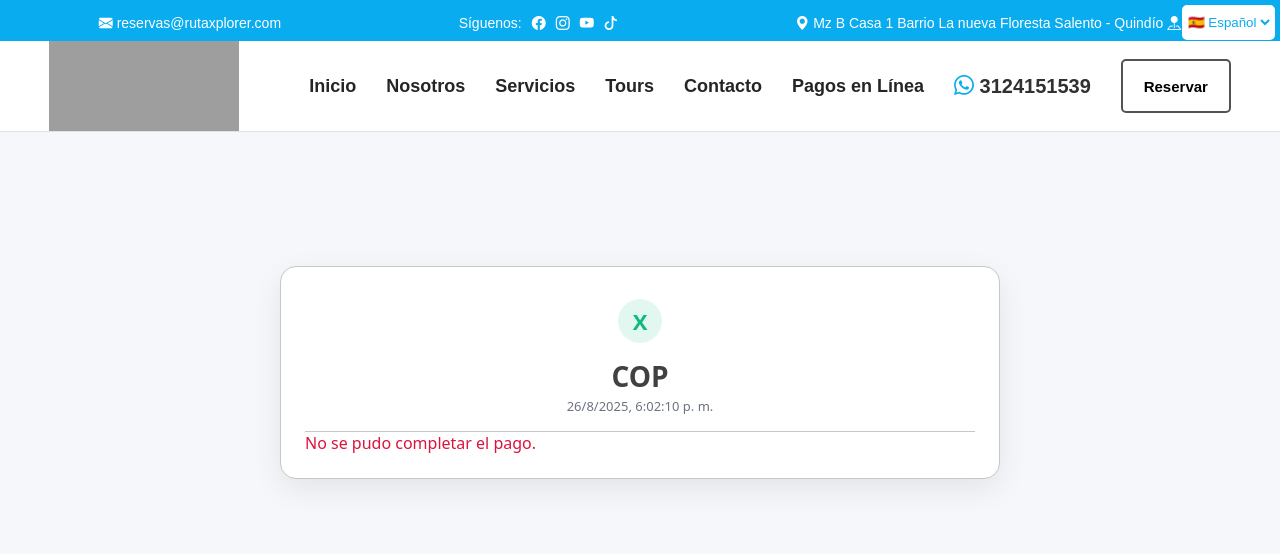
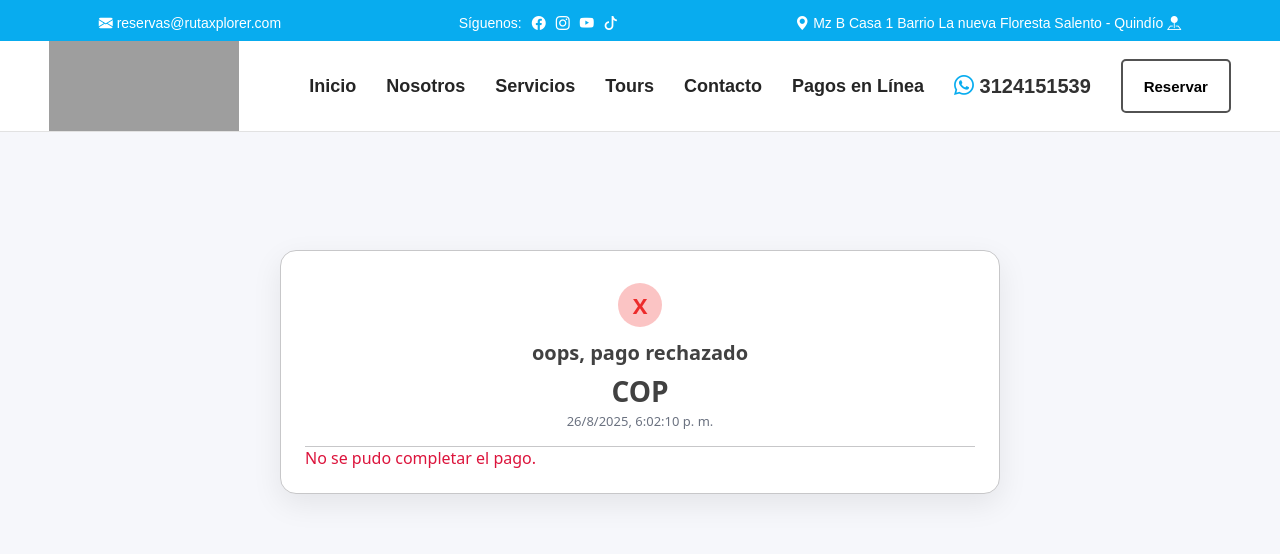
Before and after one commit to rutaexplorer56-byte/ruta-explorer-front, a React (Vite) app: page /app/invoice/1 in a window 1280 px wide. Shown: the top 554 px of the page. Built offline with nearby package versions, Linux system fonts and the light colour scheme; grey boxes are pictures that could not be loaded.

Commit message:
agregando telefono a reservas

```diff
--- a/src/components/header.jsx
+++ b/src/components/header.jsx
@@ -4,7 +4,7 @@ import 'bootstrap-icons/font/bootstrap-icons.css';
  import AOS from 'aos';
 import { useEffect } from 'react';
 import { Link } from 'react-router-dom';
-import SelectorIdioma from './language';
+import GoogleTranslate from './language';
 import { useTranslation } from 'react-i18next';
 import { useNavigate } from 'react-router-dom';
 import { toast } from "react-toastify";
@@ -54,14 +54,16 @@ function Header(){
 
     return (
         <div className="container" data-aos="fade">
-         <SelectorIdioma></SelectorIdioma>
+
 
 
             <div className="info_header">
+
                 <ul>
                     <li><i className="bi bi-envelope-fill"></i> reservas@rutaxplorer.com</li>
                     <li className='ubication'>{t('siguenos')}:<a href='https://www.facebook.com/people/Rutaxplorer/100090352211763/'><i className="bi bi-facebook"></i> </a> <a href='https://www.instagram.com/ruta.xplorer/'><i className="bi bi-instagram"></i></a> <a href='https://www.youtube.com/@ruta.xplorer/featured'><i className="bi bi-youtube"></i></a>  <a href='https://www.tiktok.com/@ruta.xplorer'><i className="bi bi-tiktok"></i></a></li>
                     <li ><i className="bi bi-geo-alt-fill"></i> <a href='https://www.google.com/maps/place/Salento+ToursRuta.Xplorer+SAS+Transporte+y+turismo/@4.6361604,-75.572946,17z/data=!3m1!4b1!4m6!3m5!1s0x8e388df9d2f6e29d:0x292561140c00b46b!8m2!3d4.6361604!4d-75.572946!16s%2Fg%2F11v496jwg0?entry=ttu&g_ep=EgoyMDI1MDgxOS4wIKXMDSoASAFQAw%3D%3D'>Mz B Casa 1 Barrio La nueva Floresta Salento - Quindío</a> <i className="bi bi-pin-map-fill"></i></li>
+
                 </ul>
             </div>
             <header className="header">
--- a/src/components/language.jsx
+++ b/src/components/language.jsx
@@ -1,18 +1,31 @@
-import { useTranslation } from 'react-i18next';
+import { useEffect } from "react";
+import "../styles/header.css";
+const GoogleTranslate = () => {
+  useEffect(() => {
+    // Definir la función global que Google necesita
+    window.googleTranslateElementInit = () => {
+      new window.google.translate.TranslateElement(
+        {
+          pageLanguage: "es", // idioma original
+          includedLanguages: "en,fr,de,it,pt", // idiomas que permites
+          layout: window.google.translate.TranslateElement.InlineLayout.SIMPLE,
+        },
+        "google_translate_element"
+      );
+    };
 
-const SelectorIdioma = () => {
-  const { i18n } = useTranslation();
+    // Insertar el script de Google si no está cargado
+    const scriptId = "google-translate-script";
+    if (!document.getElementById(scriptId)) {
+      const script = document.createElement("script");
+      script.id = scriptId;
+      script.src =
+        "//translate.google.com/translate_a/element.js?cb=googleTranslateElementInit";
+      document.body.appendChild(script);
+    }
+  }, []);
 
-  const cambiarIdioma = (e) => {
-    i18n.changeLanguage(e.target.value);
-  };
-
-  return (
-    <select onChange={cambiarIdioma} defaultValue={i18n.language} className="language">
-      <option value="es">🇪🇸 Español</option>
-      <option value="en">🇺🇸 English</option>
-    </select>
-  );
+  return <div className="language" id="google_translate_element" />;
 };
 
-export default SelectorIdioma;
+export default GoogleTranslate;
--- a/src/pages/invoice.jsx
+++ b/src/pages/invoice.jsx
@@ -67,7 +67,7 @@ import { useSearchParams } from "react-router-dom";
 
 
     const aprobado = txStatus === "approved";
-  const tituloMostrar = aprobado ? "¡Pago aprobado!":"";
+  const tituloMostrar = aprobado ? "¡Pago aprobado!":"oops, pago rechazado";
 
   return (
     <>
@@ -78,7 +78,7 @@ import { useSearchParams } from "react-router-dom";
 
 
           <div className="receipt-status">
-            <div className="icon-check">{aprobado ? "✓" : "X"}</div>
+            <div className={aprobado ? "icon-check" : "icon-denied"}>{aprobado ? "✓" : "X"}</div>
             <h2>{tituloMostrar}</h2>
 
             {/* Total: si viene de la reserva, úsalo; si no, muestra 0 COP */}
@@ -133,6 +133,10 @@ import { useSearchParams } from "react-router-dom";
                   <strong>{reserva.correo}</strong>
                 </div>
                 <div className="row">
+                  <span>telefono</span>
+                  <strong>{reserva.telefono}</strong>
+                </div>
+                <div className="row">
                   <span>Estado de la reserva</span>
                   <strong>{reserva.estado}</strong>
                 </div>
--- a/src/pages/tour.jsx
+++ b/src/pages/tour.jsx
@@ -21,6 +21,7 @@ registerLocale('es', es);
 const Tour = () => {
   const [nombreUsuario, setNombreUsuario] = useState('');
   const [correoUsuario, setCorreoUsuario] = useState('');
+  const [telefonoUsuario,setTelefonoUsuario]=useState('')
 
   const [admin,setAdmin]=useState(false)
        const { t } = useTranslation();
@@ -228,6 +229,7 @@ const handleAdultChange = (delta) => {
     toast.info("Por favor ingresa un correo válido.");
     return;
   }
+  console.log("selectedEscalon", selectedEscalon);
   if(tour.tipo==="privado" && !selectedEscalon){
     toast.info("Por favor selecciona la cantidad de personas.", )
     return;
@@ -243,6 +245,7 @@ const handleAdultChange = (delta) => {
       horario:selectedTime,
       nombrePersona: nombreUsuario,
       correo: correoUsuario,
+      telefono:telefonoUsuario,
       cantidadPersonas:  selectedPersonas || adults ,//esto
       valorTotal: basePrice*adults || selectedEscalon , //esto
       tourId: tour.id,
@@ -394,6 +397,13 @@ const handleAdultChange = (delta) => {
           onChange={(e) => setCorreoUsuario(e.target.value)} required>
 
           </input>
+          <label>Telefono:</label>
+          <input placeholder='+(indicativo) - Telefono:'
+          value={telefonoUsuario}
+          type='tel'
+          onChange={(e) => setTelefonoUsuario(e.target.value)} required>
+
+          </input>
 
           {/* Si el tour es compartido */}
           {tour.tipo === "compartido" && (
@@ -423,7 +433,7 @@ const handleAdultChange = (delta) => {
             <>
               <label>Selecciona número de personas:</label>
               <select
-                value={selectedEscalon || ""}
+                value={selectedEscalon|| ""}
                 onChange={(e) => {
 
                       setSelectedEscalon(e.target.value); // guarda el precio total
@@ -441,6 +451,7 @@ const handleAdultChange = (delta) => {
                       key={idx}
                       value={p.precioPorPersona * p.personas}
                       data-personas={p.personas} // 👈 usar dataset
+
                     >
                       {p.personas} personas - ${p.precioPorPersona.toLocaleString("es-CO")} COP c/u
                     </option>
--- a/src/styles/header.css
+++ b/src/styles/header.css
@@ -4,20 +4,7 @@
     border-bottom: 1px solid rgb(226, 226, 226);
 
 }
-.language{
-  position: absolute;
-  z-index: 8000;
-  right: 5px;
-  top: 5px;
-  height: 35px;
-  display: flex;
-  border-radius: 5px;
-  background-color: rgb(255, 255, 255);
-  border: 2px solid rgb(255, 255, 255);
-  color:#08ACEF;
 
-
-}
 
 .info_header{
     width: 100%;
--- a/src/styles/invoice.css
+++ b/src/styles/invoice.css
@@ -60,7 +60,17 @@ body{margin:0; font-family:system-ui,-apple-system,Segoe UI,Roboto,Ubuntu,"Helve
   margin:0 auto 8px auto;
   font-size:22px;
 }
+.icon-denied{
+  width:44px; height:44px;
+  border-radius:50%;
+  display:inline-flex; align-items:center; justify-content:center;
+  background:rgba(238, 27, 27, 0.26);
+  color:rgb(236, 43, 43);
+  font-weight:800;
+  margin:0 auto 8px auto;
+  font-size:22px;
 
+}
 .receipt-status h2{
   margin:4px 0 6px 0;
   font-size:20px;
```
Also changed, not shown: 1 other file (tests, documents, lock files or other folders).
